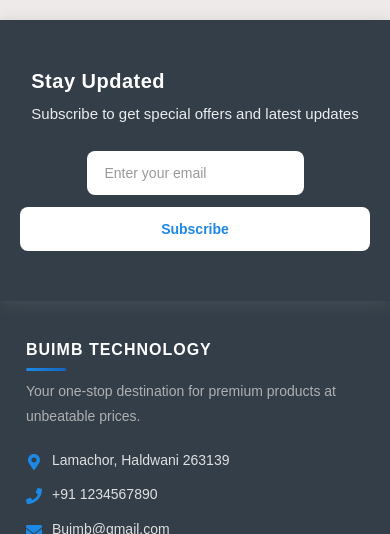
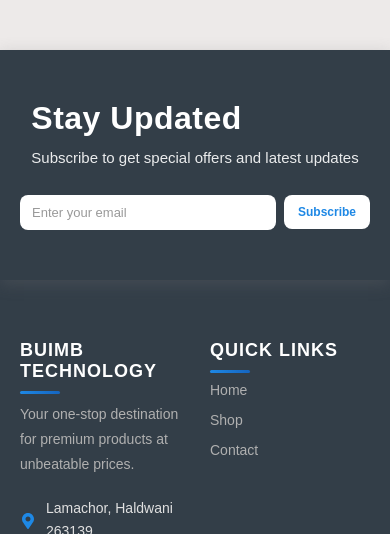
Before and after one commit to ecchive037-debug/Tubisshop, a React (Vite) app in the folder Frontend/: page / in a window 390 px wide. Shown: the part 310-844 px from the top of the page. Built offline with nearby package versions, Linux system fonts and the light colour scheme; no server answers.

Commit message:
footer btn updated

```diff
--- a/Frontend/src/Components/Footer.css
+++ b/Frontend/src/Components/Footer.css
@@ -344,75 +344,45 @@
   background: linear-gradient(135deg, #1565c0, #0d47a1);
 }
 
-/* Responsive Design */
 @media (max-width: 768px) {
   .newsletter-content {
     grid-template-columns: 1fr;
     gap: 25px;
   }
 
-  .newsletter-text h3 {
-    font-size: 24px;
+  /* 🔥 FIX START */
+  .newsletter-form {
+    flex-direction: row;        /* single line */
+    gap: 8px;
   }
 
-  .newsletter-form {
-    flex-direction: column;
+  .newsletter-form input {
+    flex: 1;
+    padding: 12px 14px;
+    font-size: 14px;
   }
 
   .newsletter-form button {
-    width: 100%;
+    width: auto;               /* full width hatao */
+    padding: 12px 16px;        /* chhota button */
+    font-size: 13px;
+    white-space: nowrap;
   }
+  /* 🔥 FIX END */
 
   .footer-grid {
     grid-template-columns: 1fr 1fr;
     gap: 30px;
   }
-
-  /* avoid extra offset on small screens */
-  .footer-grid .footer-column:first-child {
-    padding-left: 8px;
-    transform: none;
+}
+@media (max-width: 480px) {
+  .newsletter-form input {
+    padding: 10px 12px;
+    font-size: 13px;
   }
 
-  .footer-bottom {
-    flex-direction: column;
-    text-align: center;
-  }
-
-  .bottom-links {
-    justify-content: center;
+  .newsletter-form button {
+    padding: 10px 14px;
+    font-size: 12px;
   }
 }
-
-@media (max-width: 480px) {
-  .footer {
-    margin-top: 50px;
-  }
-
-  .footer-main {
-    padding: 40px 0 15px;
-  }
-
-  .footer-grid {
-    grid-template-columns: 1fr;
-    gap: 30px;
-  }
-  .footer-grid .footer-column:first-child { padding-left: 6px; transform: none; }
-
-  .newsletter-text h3 {
-    font-size: 20px;
-  }
-
-  .footer-column h4 {
-    font-size: 16px;
-  }
-
-  .social-icons {
-    justify-content: center;
-  }
-
-  .bottom-links {
-    flex-direction: column;
-    gap: 12px;
-  }
-}
```
